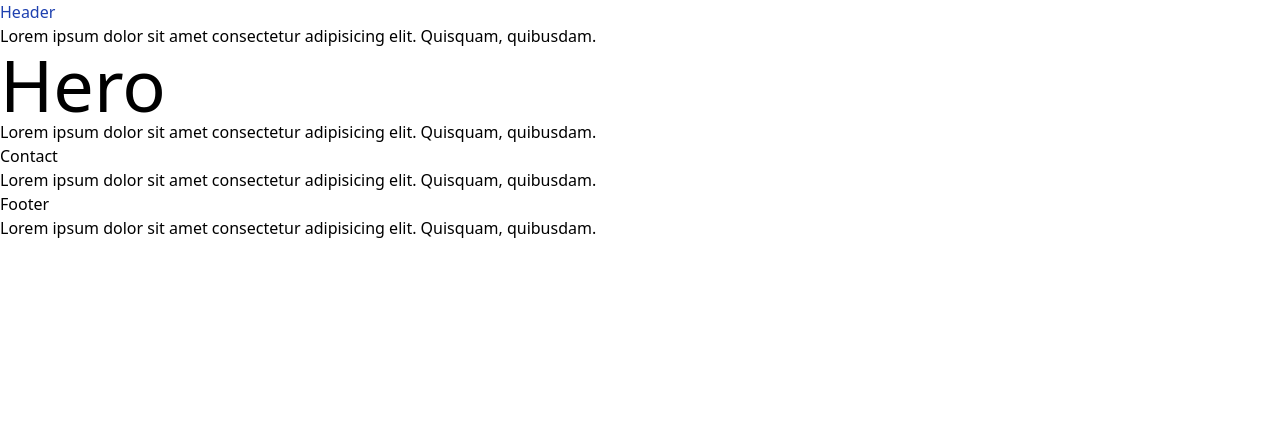
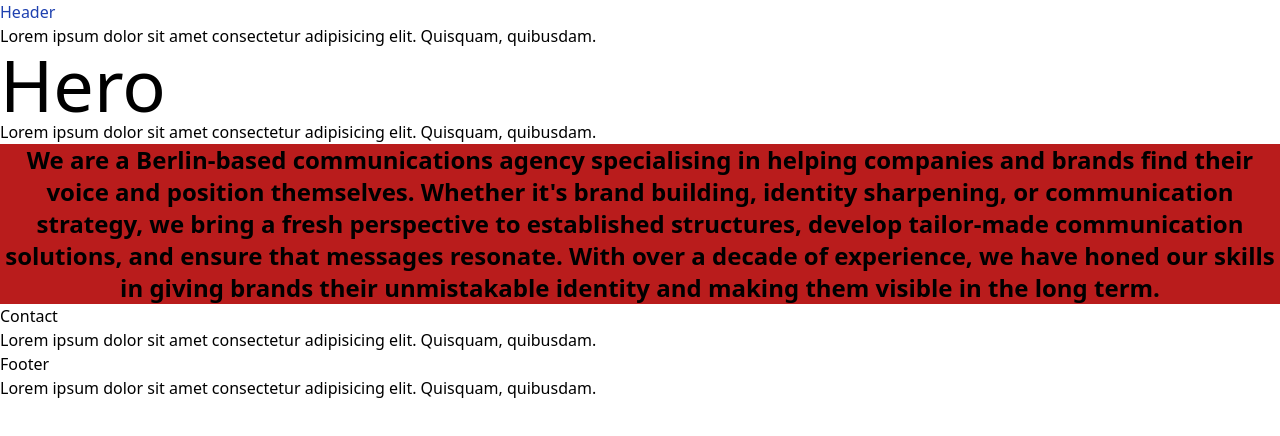
Before and after one commit to Manzi-Elvis/WEBSITE-PROJECT, a website: page index.html in a window 1280 px wide. Drawn offline with nearby package versions, Linux system fonts and the light colour scheme; files that its build step writes are made by us from their sources.

Commit message:
feat(white-section): add first paragraph

```diff
--- a/index.html
+++ b/index.html
@@ -6,8 +6,15 @@
     <link rel="stylesheet" href="/dist/output.css">
     <title>Website project template</title>
 </head>
+<body>
+    <div id="header"></div>
+    <div id="hero"></div>
+    <div id="whitesection"></div>
+    <div id="contact"></div>
+    <div id="footer"></div>
+
     <script>
-    const loadComponents = (id, url) =>  {
+        const loadComponents = (id, url) => {
             fetch(url)
             .then((response) => response.text())
             .then((html) => {
@@ -18,14 +25,10 @@
         window.onload = () => {
             loadComponents('header', 'src/sections/header.html');
             loadComponents('hero', 'src/sections/hero.html');
+            loadComponents('whitesection', 'src/sections/whitesection.html');
             loadComponents('contact', 'src/sections/contact.html');
             loadComponents('footer', 'src/sections/footer.html');
         }
     </script>
-<body>
-    <div id="header"></div>
-    <div id="hero"></div>
-    <div id="contact"></div>
-    <div id="footer"></div>
 </body>
 </html>
--- a/src/sections/whitesection.html
+++ b/src/sections/whitesection.html
@@ -0,0 +1,11 @@
+
+<section class="">
+    <p class=" bg-red-700 font-bold text-center text-2xl">
+        We are a Berlin-based communications agency specialising in helping companies
+        and brands find their voice and position themselves. Whether it's brand building,
+        identity sharpening, or communication strategy, we bring a fresh perspective to
+        established structures, develop tailor-made communication solutions, and ensure that
+        messages resonate. With over a decade of experience, we have honed our skills in
+         giving brands their unmistakable identity and making them visible in the long term.
+    </p>
+</section>
--- a/tailwind.config.js
+++ b/tailwind.config.js
@@ -1,6 +1,6 @@
 /** @type {import('tailwindcss').Config} */
 module.exports = {
-  content: ["./src/**/*.{html,js}"],
+  content: ["./*.html", "./src/**/*.{html,js}"],
   theme: {
     extend: {},
   },
```
Also changed, not shown: 1 other file. Lines whose indentation alone changed are shown as unchanged.
